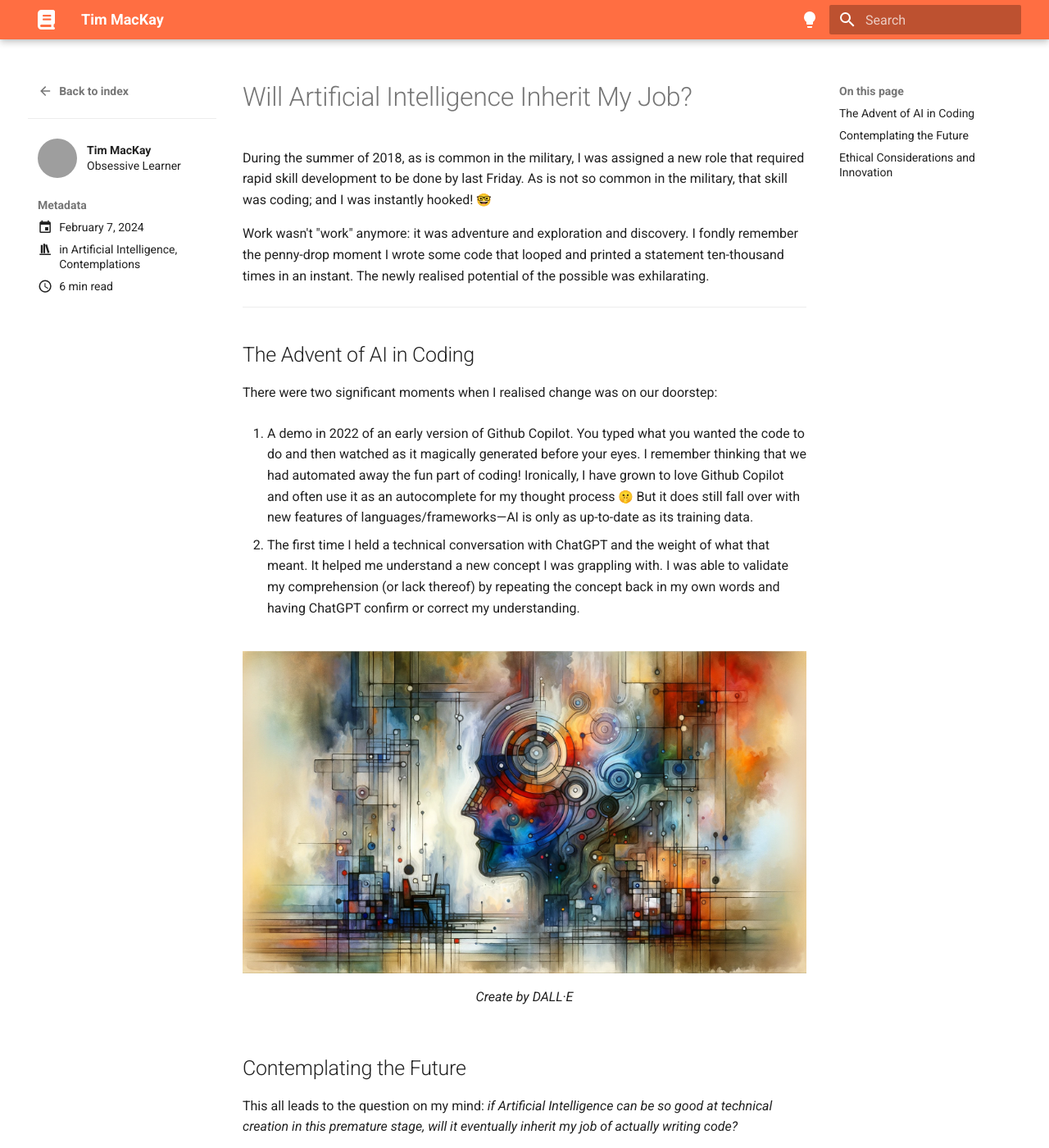
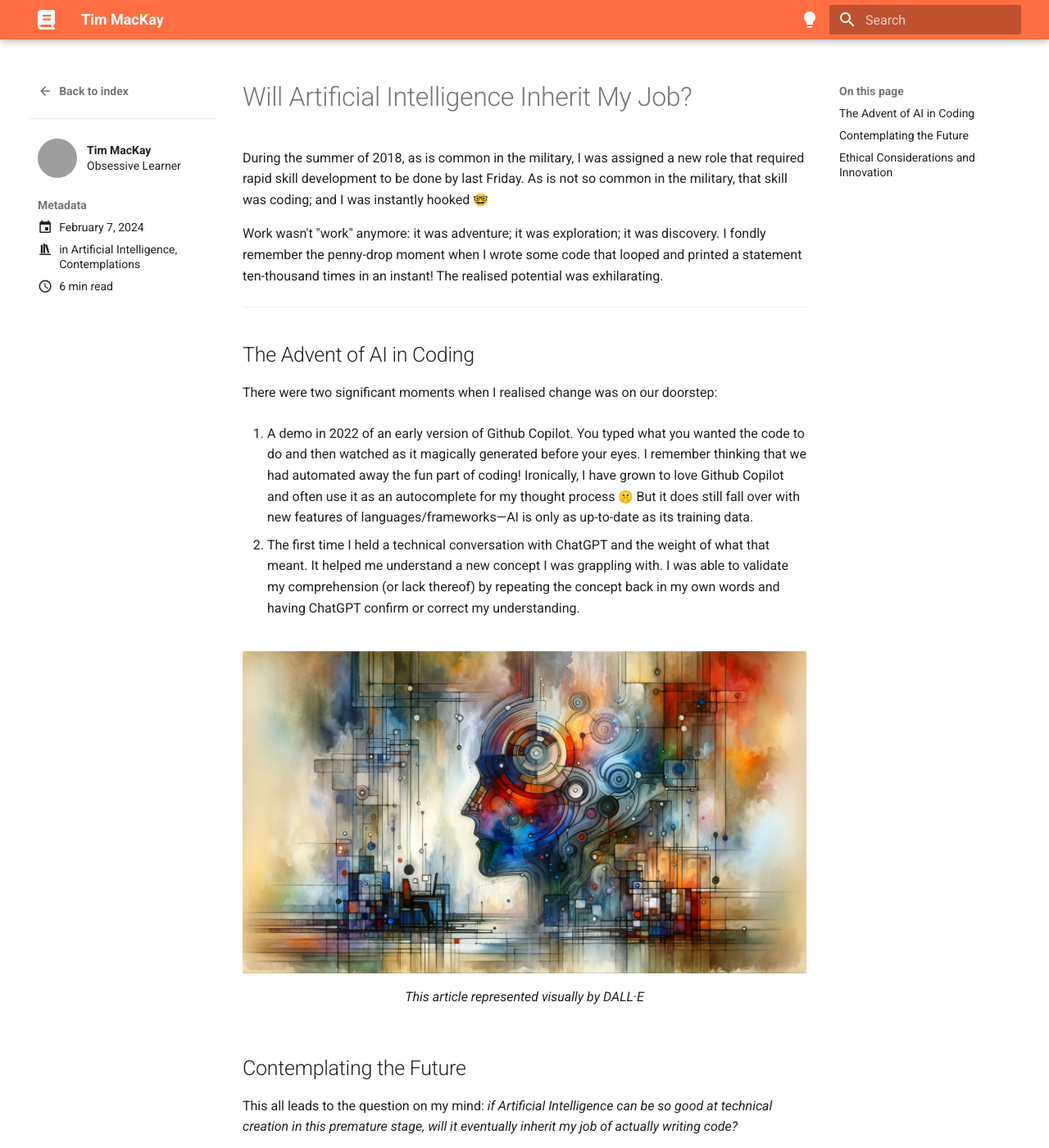
Before and after one commit to simplytim42/simplytim42.github.io, an MkDocs documentation site: the page built from docs/blog/posts/2024/will-ai-inherit-my-job.md, in a window 1280 px wide and 1400 px high. Shown: the whole window at 82% size. Built offline with MkDocs 1.6.1 and Material for MkDocs 9.7.7, drawn with Linux system fonts in a browser that asks for light colours; emoji names are drawn with the system emoji font; some of the changed text lies outside the part shown; grey boxes are pictures that could not be loaded.

Commit message:
minor improvements to my first post

```diff
--- a/docs/blog/posts/2024/will-ai-inherit-my-job.md
+++ b/docs/blog/posts/2024/will-ai-inherit-my-job.md
@@ -7,13 +7,17 @@
   - Artificial Intelligence
   - Contemplations
 tags:
-  -
+  - ai
+  - disruption
+  - innovation
+  - future
+  - career
 ---
 # Will Artificial Intelligence Inherit My Job?
 
-During the summer of 2018, as is common in the military, I was assigned a new role that required rapid skill development to be done by last Friday. As is not so common in the military, that skill was coding; and I was instantly hooked! :nerd:
+During the summer of 2018, as is common in the military, I was assigned a new role that required rapid skill development to be done by last Friday. As is not so common in the military, that skill was coding; and I was instantly hooked :nerd:
 
-Work wasn't "work" anymore: it was adventure and exploration and discovery. I fondly remember the penny-drop moment I wrote some code that looped and printed a statement ten-thousand times in an instant. The newly realised potential of the possible was exhilarating.
+Work wasn't "work" anymore: it was adventure; it was exploration; it was discovery. I fondly remember the penny-drop moment when I wrote some code that looped and printed a statement ten-thousand times in an instant! The realised potential was exhilarating.
 
 <!-- more -->
 ---
@@ -27,8 +31,8 @@
 2. The first time I held a technical conversation with ChatGPT and the weight of what that meant. It helped me understand a new concept I was grappling with. I was able to validate my comprehension (or lack thereof) by repeating the concept back in my own words and having ChatGPT confirm or correct my understanding.
 
 <figure markdown>
-  ![Artwork generated by DALL·E from the title of this blog post](../../../img/will-ai-inherit-my-job.webp)
-  <figcaption>Create by DALL·E</figcaption>
+  ![Artwork generated by DALL·E from the title of this blog post](../../../img/will-ai-inherit-my-job.jpg)
+  <figcaption>This article represented visually by DALL·E</figcaption>
 </figure>
 
 ## Contemplating the Future
@@ -44,13 +48,13 @@
 1. Tell AI to generate feature X to solve problem Y
 1. Look over generated code—and its related tests, of course—to verify it works as intended. If not, adjust and repeat step 1 :warning: _potential infinite loop for a stubborn mind_ :warning:
 1. If all is well, merge code into codebase
-1. If all is not well, oil programming hinges and put fingers to keyboard like I did in the good old days! Maybe ask ChatGPT to help...ahem
+1. If all is not well, oil programming hinges and put fingers to keyboard like I did in the good old days. Maybe ask ChatGPT to help...ahem
 
-The human will have moved from a person who creates to a person who guides. Mastering the art of leveraging the AI to generate vast quantities of code that links seamlessly to the existing codebase. Teams could end up moving at a pace we can only dream of currently.
+The human will have moved from a person who creates, to a person who guides: mastering the art of leveraging the AI to generate vast quantities of code that links seamlessly to the existing codebase. Teams could end up moving at a pace we can only dream of currently.
 
 It's important to remember that AI code is generated by models trained mostly on publicly availably code from sites such as Github. There is best-practice code on Github. The "ideal" training material for AI. There is also hacky code on there, from devs who just need to solve a small problem fast, or who are following tutorials, or are tinkering and learning by making mistakes and seeing what happens (you get the idea). _AI learns from one as much as the other_. But I don't think that's a bad thing: future AI could adjust the style of its generated code based on the "level" of code in the rest of the codebase. This could ensure it complies to a company's code standards or simply the level of comprehension that the coder has.
 
-But what about further into the future? When AI can be creative intentionally, instead of [on the back of hallucinations](https://www.smartcompany.com.au/technology/artificial-intelligence/openai-ceo-sam-altman-ai-hallucinations/). When AI is generating production-ready code consistently. Could devs be out of a job? :face_with_monocle:
+But what about further into the future? When AI can be creative intentionally, instead of [on the back of hallucinations](https://www.smartcompany.com.au/technology/artificial-intelligence/openai-ceo-sam-altman-ai-hallucinations/). When it can generate production-ready code consistently. Could devs be out of a job? :face_with_monocle:
 
 ## Ethical Considerations and Innovation
 
```
Also changed, not shown: docs/img/will-ai-inherit-my-job.jpg (added), docs/img/will-ai-inherit-my-job.webp (deleted).
